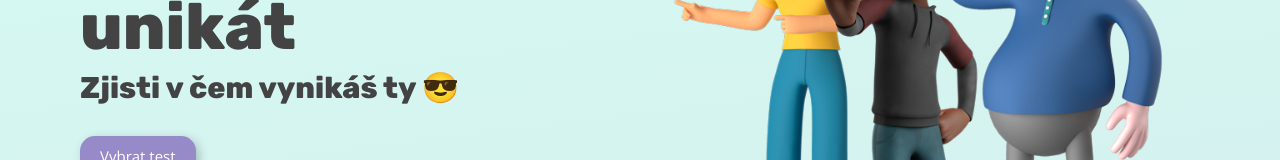
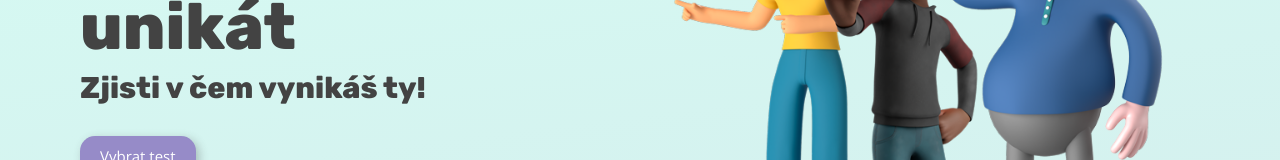
Before and after one commit to gracianaa/osobnostni-testy, a React (Vite) app: page / in a window 1280 px wide. Shown: the part 238-398 px from the top of the page. Built offline with nearby package versions, Linux system fonts and the light colour scheme.

Commit message:
pageIntro text adjusted, json minScore fixed

```diff
--- a/src/components/PageIntro/index.jsx
+++ b/src/components/PageIntro/index.jsx
@@ -7,7 +7,7 @@ export const PageIntro = () => {
     <section className="intro">
       <div className="intro__text">
         <h1 className="intro__heading">Každý z nás je unikát</h1>
-        <h2 className="intro__subHeading">Zjisti v čem vynikáš ty 😎</h2>
+        <h2 className="intro__subHeading">Zjisti v čem vynikáš ty!</h2>
 
         <Button to="#chooseTest" type={'primary'}>
           Vybrat test
--- a/tests.json
+++ b/tests.json
@@ -544,7 +544,7 @@
     "results": [
       {
         "id": 0,
-        "minScore": 12,
+        "minScore": 0,
         "image": "/images/mon1.png",
         "result": "JSTE SKROMNÍ",
         "description": "Utratíte jen to, co musíte. Váš vztah k penězům je o šetření, ale často na úkor zábavy. Neradi riskujete, a pokud na něco nemáte peníze, nepořídíte si to. Vystačíte si s málem a chcete si být jistí, že máte našetřeno dost na důchod. Je skvělé, že si dáváte takový pozor, nesmíte však zapomenout trochu žít. Uvědomte si, že je v pořádku chtít víc. Možná byste si mohli založit speciální účet, kam si budete ukládat peníze určené na zábavu. Pokuste se začít žít přítomností."
@@ -887,7 +887,7 @@
     "results": [
       {
         "id": 0,
-        "minScore": 12,
+        "minScore": 0,
         "image": "/images/hon1.png",
         "result": "PODPRŮMĚR",
         "description": "Nejste k sobě upřímní. Je tak snadné dělat to, co bychom podle nás dělat měli, než k sobě být upřímní. Lžete ostatním o tom, co jíte, jak cvičíte, co pijete. Ale Ižete jenom sami sobě. Je těžké být k sobě upřímný, ale kdo jiný k nám má být upřímný než právě my sami? Začněte malými krůčky. Jste upřímní? Co lze udělat pro to, abyste byli otevřenější? Proč máte pocit, že musíte sobě a ostatním lhát?"
```
